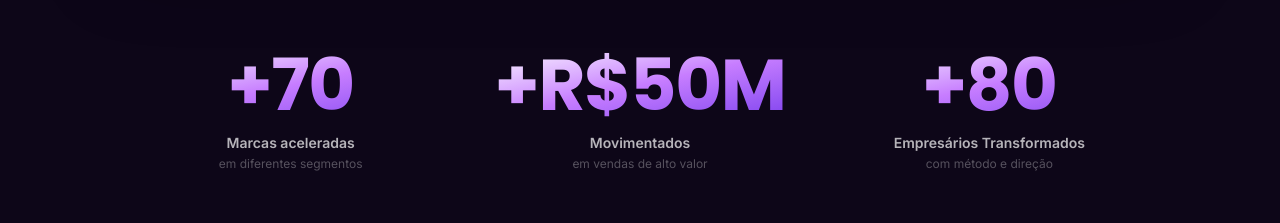
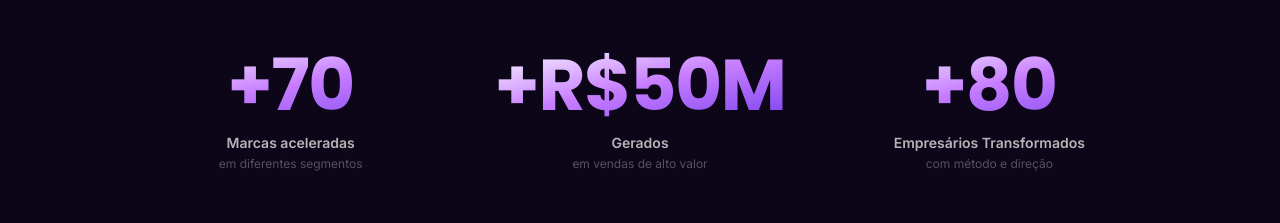
Before and after one commit to MAONEZZE/Atlaz_page, a Next.js app: page / in a window 1280 px wide. Shown: the part 1520-1743 px from the top of the page. Built offline with nearby package versions, Linux system fonts and the light colour scheme.

Commit message:
refactor: update build ID and optimize WhatsApp contact link in Cases component

```diff
--- a/components/sections/Cases.tsx
+++ b/components/sections/Cases.tsx
@@ -14,7 +14,7 @@ const stats = [
     value: 50,
     prefix: "+R$",
     suffix: "M",
-    label: "Movimentados",
+    label: "Gerados",
     sublabel: "em vendas de alto valor",
   },
   {
```
Also changed, not shown: 1 other file (tests, documents, lock files or other folders).
